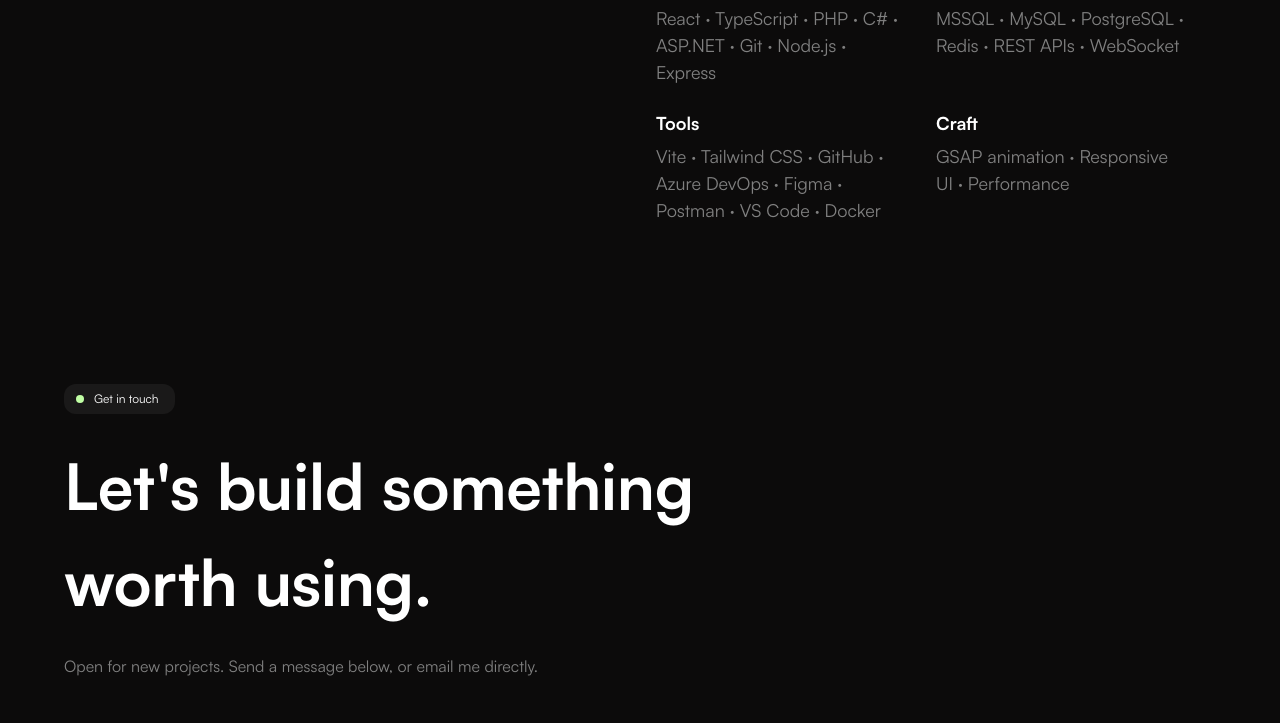
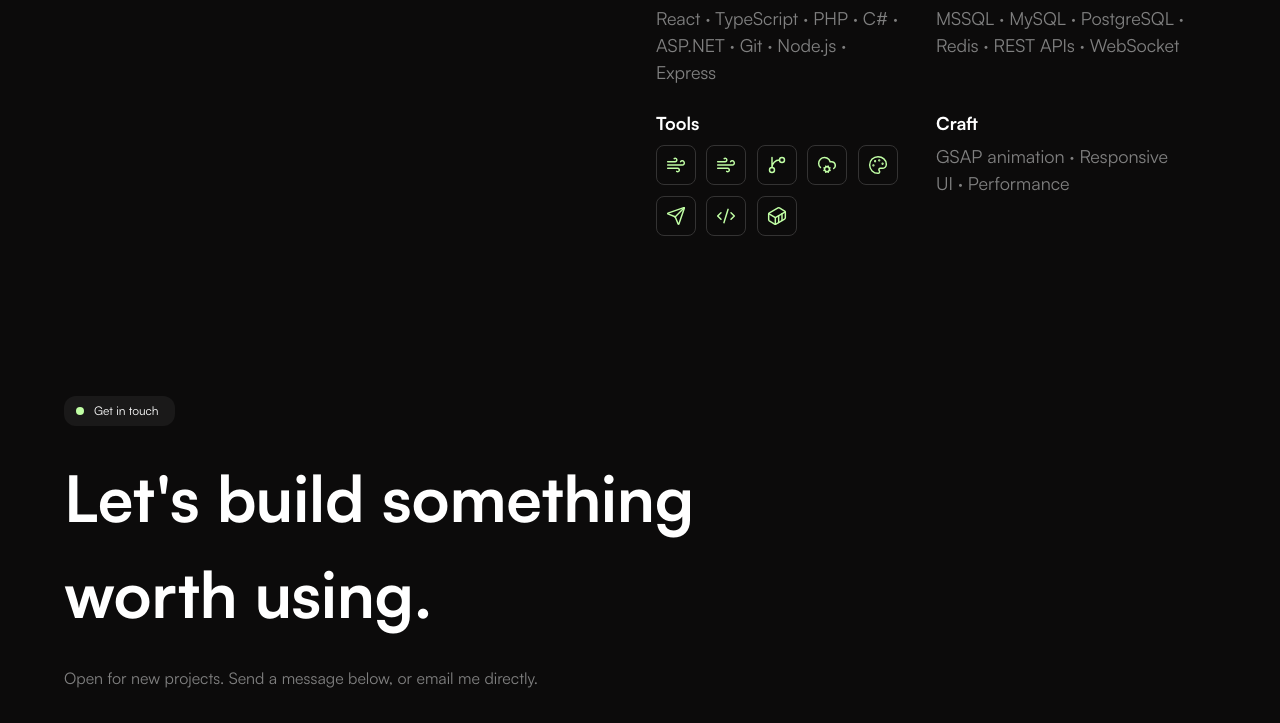
Before and after one commit to davidortizjr/new-portfolio, a React (Vite) app in the folder client/: page / in a window 1280 px wide. Shown: the part 2243-2966 px from the top of the page. Built offline with nearby package versions, Linux system fonts and the light colour scheme.

Commit message:
added lucide for icons

```diff
--- a/client/package.json
+++ b/client/package.json
@@ -12,6 +12,7 @@
   "dependencies": {
     "@tailwindcss/vite": "^4.3.3",
     "gsap": "^3.15.0",
+    "lucide-react": "^1.48.0",
     "react": "^19.2.8",
     "react-dom": "^19.2.8",
     "tailwindcss": "^4.3.3"
--- a/client/src/App.css
+++ b/client/src/App.css
@@ -308,6 +308,59 @@ body {
 .skill-card p {
   color: #808080;
   font-size: var(--text-fluid-sm);
+}
+
+.tools-grid {
+  display: flex;
+  flex-wrap: wrap;
+  gap: 0.65rem;
+  padding-top: 0.15rem;
+}
+
+.tool-icon {
+  position: relative;
+  display: inline-flex;
+  align-items: center;
+  justify-content: center;
+  width: 2.5rem;
+  height: 2.5rem;
+  color: var(--bg-green);
+  border: 1px solid #343333;
+  border-radius: 0.5rem;
+  cursor: default;
+  transition: color 180ms ease, background-color 180ms ease, border-color 180ms ease;
+}
+
+.tool-icon:hover,
+.tool-icon:focus-visible {
+  color: var(--bg-black);
+  background-color: var(--bg-green);
+  border-color: var(--bg-green);
+  outline: none;
+}
+
+.tool-tooltip {
+  position: absolute;
+  bottom: calc(100% + 0.55rem);
+  left: 50%;
+  z-index: 2;
+  padding: 0.35rem 0.55rem;
+  color: var(--bg-black);
+  background-color: var(--bg-green);
+  border-radius: 0.35rem;
+  font-size: 0.75rem;
+  line-height: 1;
+  white-space: nowrap;
+  pointer-events: none;
+  opacity: 0;
+  transform: translate(-50%, 0.25rem);
+  transition: opacity 180ms ease, transform 180ms ease;
+}
+
+.tool-icon:hover .tool-tooltip,
+.tool-icon:focus-visible .tool-tooltip {
+  opacity: 1;
+  transform: translate(-50%, 0);
 }
 
 @media (min-width: 1024px) {
--- a/client/src/components/AboutSection.tsx
+++ b/client/src/components/AboutSection.tsx
@@ -1,6 +1,15 @@
 import { useEffect, useRef } from 'react';
 import gsap from 'gsap';
 import { ScrollTrigger } from 'gsap/ScrollTrigger';
+import {
+  CloudCog,
+  Code2,
+  Container,
+  GitBranch,
+  Palette,
+  Send,
+  Wind,
+} from 'lucide-react';
 
 gsap.registerPlugin(ScrollTrigger);
 
@@ -21,6 +30,17 @@ const skills = [
     title: 'Craft',
     detail: 'GSAP animation · Responsive UI · Performance',
   },
+];
+
+const tools = [
+  { title: 'Vite', icon: Wind },
+  { title: 'Tailwind CSS', icon: Wind },
+  { title: 'GitHub', icon: GitBranch },
+  { title: 'Azure DevOps', icon: CloudCog },
+  { title: 'Figma', icon: Palette },
+  { title: 'Postman', icon: Send },
+  { title: 'VS Code', icon: Code2 },
+  { title: 'Docker', icon: Container },
 ];
 
 function AboutSection() {
@@ -92,7 +112,18 @@ function AboutSection() {
             {skills.map((skill) => (
               <div className="skill-card" key={skill.title}>
                 <h3>{skill.title}</h3>
-                <p>{skill.detail}</p>
+                {skill.title === 'Tools' ? (
+                  <div className="tools-grid" aria-label="Development tools">
+                    {tools.map(({ title, icon: Icon }) => (
+                      <span className="tool-icon" key={title} tabIndex={0} aria-label={title}>
+                        <Icon size={20} strokeWidth={1.75} aria-hidden="true" />
+                        <span className="tool-tooltip" role="tooltip">{title}</span>
+                      </span>
+                    ))}
+                  </div>
+                ) : (
+                  <p>{skill.detail}</p>
+                )}
               </div>
             ))}
           </div>
```
Also changed, not shown: 1 other file (tests, documents, lock files or other folders).
